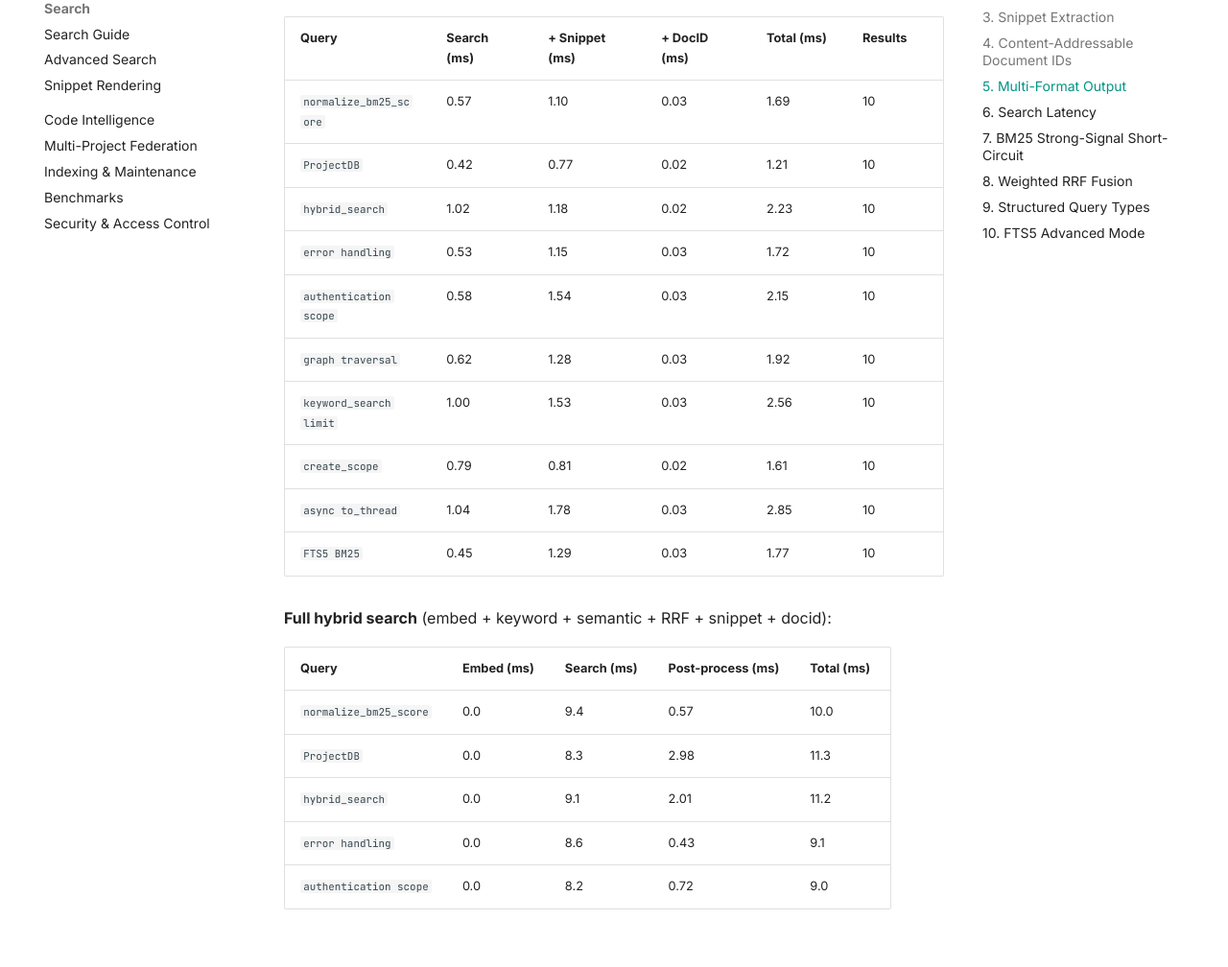
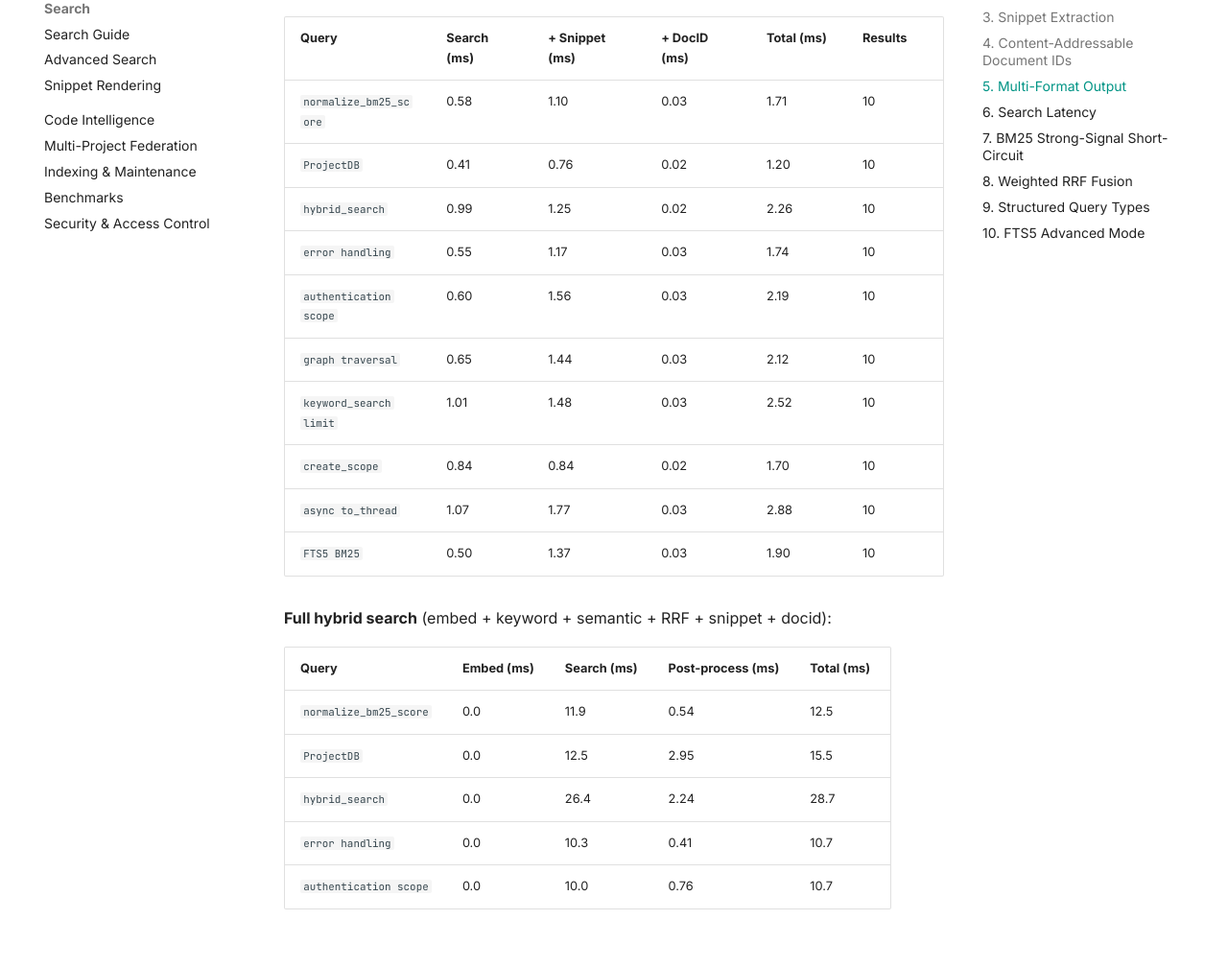
Before and after one commit to danieliser/tessera, an MkDocs documentation site: the page built from docs/benchmark-search-quality.md, in a window 1280 px wide and 1400 px high, scrolled down 5631 px. Shown: the part 162-1170 px from the top of the window at 96% size. Built offline with MkDocs 1.6.1 and Material for MkDocs 9.7.7, drawn with Linux system fonts in a browser that asks for light colours; comment, search, counter and statistics services are not loaded; some of the changed text lies outside the part shown.

Commit message:
docs: refresh search benchmark results

```diff
--- a/docs/benchmark-search-quality.md
+++ b/docs/benchmark-search-quality.md
@@ -145,26 +145,26 @@ Before: only `json.dumps`. After: agents can request the format that suits their
 
 | Query | Search (ms) | + Snippet (ms) | + DocID (ms) | Total (ms) | Results |
 |-------|-----------|---------------|-------------|-----------|---------|
-| `normalize_bm25_score` | 0.57 | 1.10 | 0.03 | 1.69 | 10 |
-| `ProjectDB` | 0.42 | 0.77 | 0.02 | 1.21 | 10 |
-| `hybrid_search` | 1.02 | 1.18 | 0.02 | 2.23 | 10 |
-| `error handling` | 0.53 | 1.15 | 0.03 | 1.72 | 10 |
-| `authentication scope` | 0.58 | 1.54 | 0.03 | 2.15 | 10 |
-| `graph traversal` | 0.62 | 1.28 | 0.03 | 1.92 | 10 |
-| `keyword_search limit` | 1.00 | 1.53 | 0.03 | 2.56 | 10 |
-| `create_scope` | 0.79 | 0.81 | 0.02 | 1.61 | 10 |
-| `async to_thread` | 1.04 | 1.78 | 0.03 | 2.85 | 10 |
-| `FTS5 BM25` | 0.45 | 1.29 | 0.03 | 1.77 | 10 |
+| `normalize_bm25_score` | 0.58 | 1.10 | 0.03 | 1.71 | 10 |
+| `ProjectDB` | 0.41 | 0.76 | 0.02 | 1.20 | 10 |
+| `hybrid_search` | 0.99 | 1.25 | 0.02 | 2.26 | 10 |
+| `error handling` | 0.55 | 1.17 | 0.03 | 1.74 | 10 |
+| `authentication scope` | 0.60 | 1.56 | 0.03 | 2.19 | 10 |
+| `graph traversal` | 0.65 | 1.44 | 0.03 | 2.12 | 10 |
+| `keyword_search limit` | 1.01 | 1.48 | 0.03 | 2.52 | 10 |
+| `create_scope` | 0.84 | 0.84 | 0.02 | 1.70 | 10 |
+| `async to_thread` | 1.07 | 1.77 | 0.03 | 2.88 | 10 |
+| `FTS5 BM25` | 0.50 | 1.37 | 0.03 | 1.90 | 10 |
 
 **Full hybrid search** (embed + keyword + semantic + RRF + snippet + docid):
 
 | Query | Embed (ms) | Search (ms) | Post-process (ms) | Total (ms) |
 |-------|-----------|-----------|-------------------|-----------|
-| `normalize_bm25_score` | 0.0 | 9.4 | 0.57 | 10.0 |
-| `ProjectDB` | 0.0 | 8.3 | 2.98 | 11.3 |
-| `hybrid_search` | 0.0 | 9.1 | 2.01 | 11.2 |
-| `error handling` | 0.0 | 8.6 | 0.43 | 9.1 |
-| `authentication scope` | 0.0 | 8.2 | 0.72 | 9.0 |
+| `normalize_bm25_score` | 0.0 | 11.9 | 0.54 | 12.5 |
+| `ProjectDB` | 0.0 | 12.5 | 2.95 | 15.5 |
+| `hybrid_search` | 0.0 | 26.4 | 2.24 | 28.7 |
+| `error handling` | 0.0 | 10.3 | 0.41 | 10.7 |
+| `authentication scope` | 0.0 | 10.0 | 0.76 | 10.7 |
 
 ## 7. BM25 Strong-Signal Short-Circuit
 
@@ -188,11 +188,11 @@ Saves ~30-50ms per query when keyword match is unambiguous.
 
 | Query | Full Pipeline (ms) | Short-Circuit (ms) | Saved (ms) | Triggered? |
 |-------|-------------------|-------------------|-----------|-----------|
-| `normalize_bm25_score` | 132.9 | 0.7 | +132.2 | No |
-| `ProjectDB` | 8.8 | 0.5 | +8.3 | No |
-| `hybrid_search` | 8.9 | 0.9 | +7.9 | No |
-| `error handling` | 8.2 | 0.5 | +7.7 | No |
-| `authentication scope` | 7.5 | 0.6 | +6.9 | No |
+| `normalize_bm25_score` | 10.1 | 0.6 | +9.4 | No |
+| `ProjectDB` | 10.3 | 0.5 | +9.8 | No |
+| `hybrid_search` | 9.9 | 1.1 | +8.8 | No |
+| `error handling` | 9.5 | 0.6 | +8.9 | No |
+| `authentication scope` | 9.5 | 0.7 | +8.8 | No |
 
 ## 8. Weighted RRF Fusion
 
@@ -288,10 +288,10 @@ Keyword results boosted because FTS5 precision is higher for code search.
 
 | Query | Safe (ms) | Advanced (ms) |
 |-------|----------|-------------|
-| `hybrid_search` | 0.77 | 0.75 |
-| `"def hybrid_search"` | 0.99 | 0.94 |
-| `error NOT warning` | 0.69 | 0.39 |
-| `hybrid*` | 0.46 | 0.56 |
+| `hybrid_search` | 0.81 | 0.78 |
+| `"def hybrid_search"` | 1.05 | 0.97 |
+| `error NOT warning` | 0.69 | 0.41 |
+| `hybrid*` | 0.47 | 0.59 |
 
 ---
 
```
Also changed, not shown: docs/plans/phase5-ppr-graph/spike-results.md (+13 -13 lines), 1 other file.
